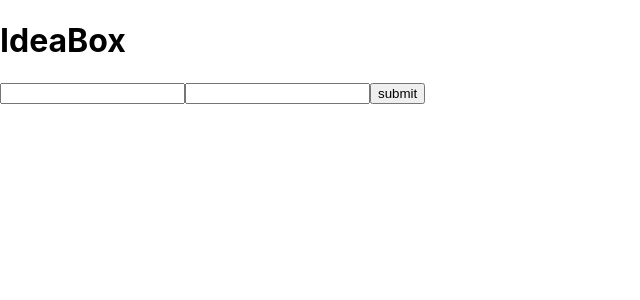
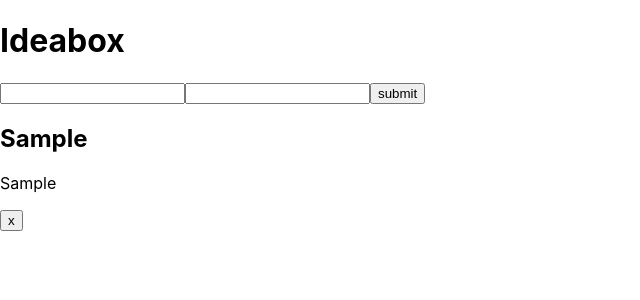
Before and after one commit to SallyHaefling/ideabox-react, a React (Create React App) app: page / in a window 1280 px wide. Both pictures are taken after typing "Sample", "Sample" into the empty fields and a click on the button "submit". Shown: the top 300 px of the page, without its empty margins (0-640 px from the left). Built offline with nearby package versions, Linux system fonts and the light colour scheme.

Commit message:
Rearrange components into components folder and finish out project

```diff
--- a/src/App/App.js
+++ /dev/null
@@ -1,45 +0,0 @@
-import React, {Component} from 'react';
-import IdeaForm from '../IdeaForm/IdeaForm';
-// import IdeaContainer from './IdeaContainer';
-import { connect } from 'react-redux';
-import { createIdea } from '../actions';
-import { deleteIdea } from '../actions';
-
-class App extends Component {
-  constructor() {
-  super();
-  this.state = {
-
-  }
-  }
-
-addIdea = (idea) => {
-  const newIdea = {title: idea, body: idea.body, id: Date.now()};
-  this.props.createIdea(newIdea);
-}
-
-removeIdea = (id) => {
-  const oldIdea = this.props.ideas.filter(idea => idea.id !== id)
-  this.props.deleteIdea(oldIdea);
-}
-
-  render() {
-    return(
-      <div>
-        <h1>IdeaBox</h1>
-        <IdeaForm addIdea={this.addIdea}/>
-      </div>
-    )
-  }
-}
-
-export const mapStateToProps = (state) => ({
-  ideas: state.ideas
-})
-
-export const mapDispatchToProps = (dispatch) => ({
-  createIdea: (newIdea) => dispatch(createIdea(newIdea)),
-  deleteIdea: (oldIdea) => dispatch(deleteIdea(oldIdea))
-})
-
-export default connect(mapStateToProps, mapDispatchToProps)(App);
--- /dev/null
+++ b/src/components/App/App.js
@@ -0,0 +1,49 @@
+import React, {Component} from 'react';
+import IdeaForm from '../IdeaForm/IdeaForm';
+import IdeaContainer from '../IdeaContainer/IdeaContainer';
+import { connect } from 'react-redux';
+import { createIdea } from '../../actions';
+import { deleteIdea } from '../../actions';
+
+
+class App extends Component {
+  constructor() {
+    super();
+    this.state={
+
+    }
+  }
+
+  addIdea = (idea) => {
+    const newIdea = {title: idea.title, body: idea.body, id: Date.now()};
+    this.props.createIdea(newIdea)
+  }
+
+  removeIdea = (id) => {
+    const oldIdea = this.props.ideas.filter(idea => idea.id !== id)
+    this.props.deleteIdea(oldIdea)
+  }
+
+  render() {
+    return(
+      <div>
+        <h1>Ideabox</h1>
+        <IdeaForm addIdea={this.addIdea}/>
+        <IdeaContainer ideas={this.props.ideas}
+          removeIdea={this.removeIdea}
+        />
+      </div>
+    )
+  }
+}
+
+export const mapStateToProps = (state) => ({
+  ideas: state.ideas
+})
+
+export const mapDispatchToProps = (dispatch) => ({
+  createIdea: (newIdea) => dispatch(createIdea(newIdea)),
+  deleteIdea: (oldIdea) => dispatch(deleteIdea(oldIdea))
+})
+
+export default connect(mapStateToProps,mapDispatchToProps)(App)
--- a/src/IdeaCard/IdeaCard.js
+++ b/src/components/IdeaCard/IdeaCard.js
@@ -1,12 +1,12 @@
 import React from 'react';
 
 const IdeaCard = (props) => {
-  const {title, body, id} = props.idea
+  const {title, body, id} = props.idea;
   return (
     <div>
       <h2>{title}</h2>
       <p>{body}</p>
-      <button onClick={() => props.removeIdea(id)}>X</button>
+      <button onClick={() => props.removeIdea(id)}>x</button>
     </div>
   )
 }
--- /dev/null
+++ b/src/components/IdeaContainer/IdeaContainer.js
@@ -0,0 +1,19 @@
+import React from 'react';
+import IdeaCard from '../IdeaCard/IdeaCard';
+
+const IdeaContainer = ({ideas, removeIdea}) => {
+  const ideaCards = ideas.map(idea => {
+    return <IdeaCard
+      key={idea.id}
+      removeIdea={removeIdea}
+      idea={idea}
+    />
+  })
+  return(
+    <div>
+      {ideaCards}
+    </div>
+  )
+}
+
+export default IdeaContainer;
--- a/src/index.js
+++ b/src/index.js
@@ -1,7 +1,7 @@
 import React from 'react';
 import ReactDOM from 'react-dom';
 import './index.css';
-import App from './App/App';
+import App from './components/App/App';
 import { Provider } from 'react-redux';
 import { createStore } from 'redux';
 import { rootReducer } from './reducers';
```
Also changed, not shown: src/reducers/ideas-reducer.js (+4 -4 lines), src/IdeaContainer/IdeaContainer.js (added), src/components/IdeaForm/IdeaForm.js (renamed from src/IdeaForm/IdeaForm.js).
